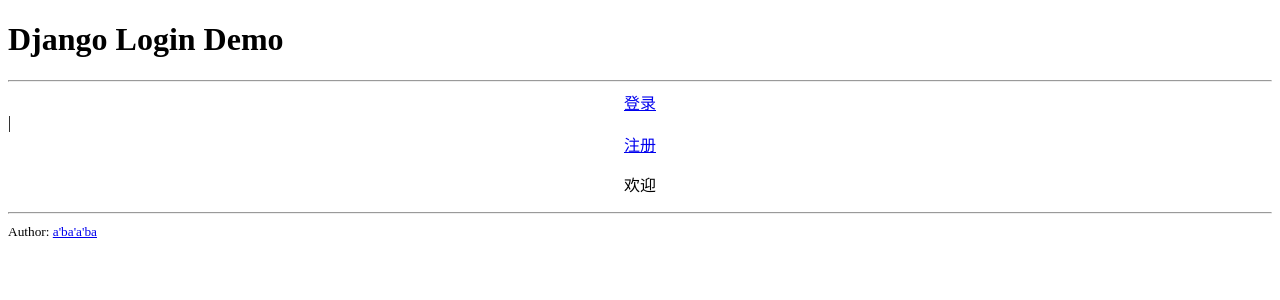
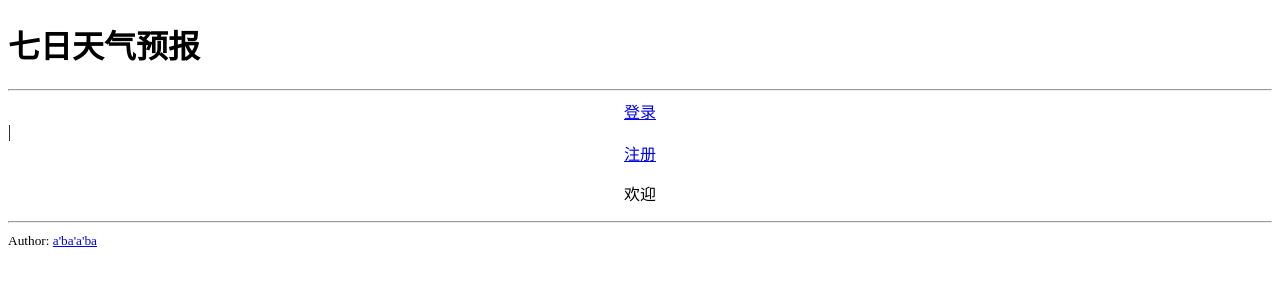
Before and after one commit to supertailcat/small_semester, a Django app: page /login/index/ in a window 1280 px wide. Shown: the top 300 px of the page. Run offline with Django 3.2, Linux system fonts and the light colour scheme.

Commit message:
于沛尧：美化

```diff
--- a/Django/login/templates/login/base.html
+++ b/Django/login/templates/login/base.html
@@ -7,7 +7,7 @@
 </head>
 <body>
 <div id="content">
-    {% block header %}<h1>Django Login Demo</h1>{% endblock %}
+    {% block header %}<h1>七日天气预报</h1>{% endblock %}
     <hr>
     {% block content %}{% endblock %}
     <hr>
```
